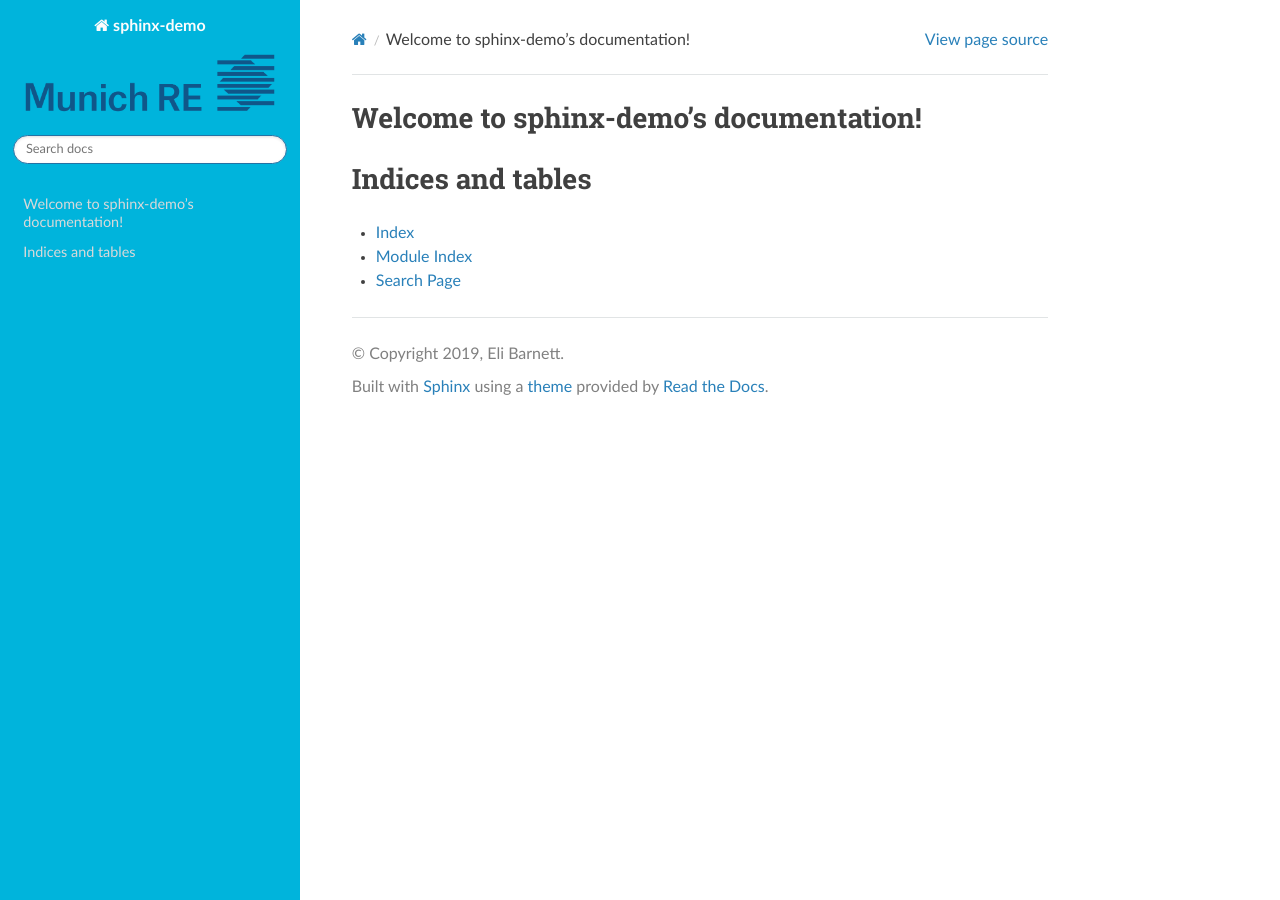
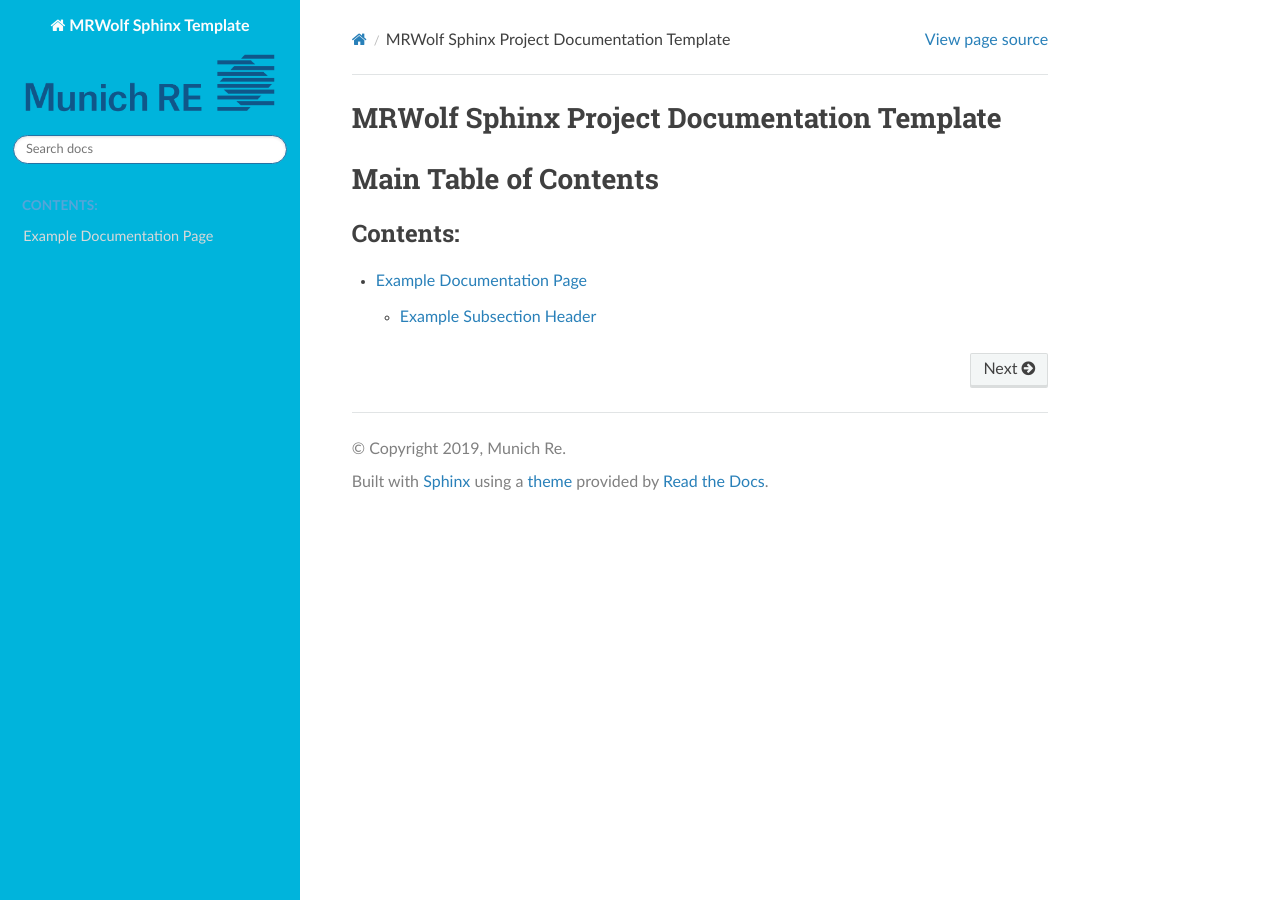
Before and after one commit to Oblarg/sphinx-tutorial-temp, a Sphinx documentation site: the page built from source/index.rst, in a window 1280 px wide. Built offline with Sphinx 7.4.7 and the Read the Docs theme 2.0.0, drawn with Linux system fonts in a browser that asks for light colours.

Commit message:
make template

```diff
--- a/source/conf.py
+++ b/source/conf.py
@@ -17,8 +17,8 @@
 
 # -- Project information -----------------------------------------------------
 
-project = 'sphinx-demo'
-copyright = '2019, Eli Barnett'
+project = 'MRWolf Sphinx Template'
+copyright = '2019, Munich Re'
 author = 'Eli Barnett'
 
 # The full version, including alpha/beta/rc tags
--- a/source/index.rst
+++ b/source/index.rst
@@ -1,18 +1,11 @@
-.. sphinx-demo documentation master file, created by
-   sphinx-quickstart on Wed Sep 18 16:09:30 2019.
-   You can adapt this file completely to your liking, but it should at least
-   contain the root `toctree` directive.
+MRWolf Sphinx Project Documentation Template
+============================================
 
-Welcome to sphinx-demo's documentation!
-=======================================
+Main Table of Contents
+======================
 
 .. toctree::
    :maxdepth: 2
    :caption: Contents:
 
-Indices and tables
-==================
-
-* :ref:`genindex`
-* :ref:`modindex`
-* :ref:`search`
+   docs/example-doc.rst
```
Also changed, not shown: source/docs/example-doc.rst (added, +13 -0 lines).
